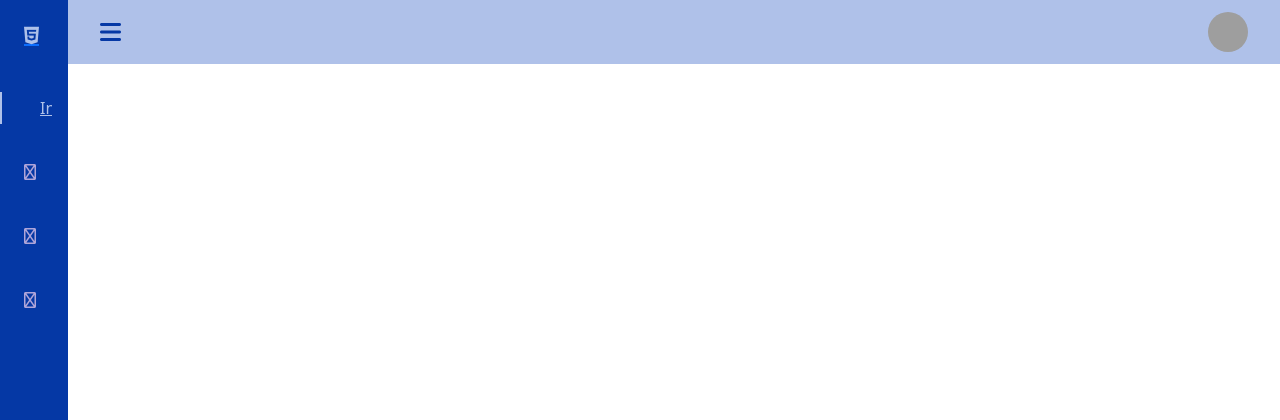
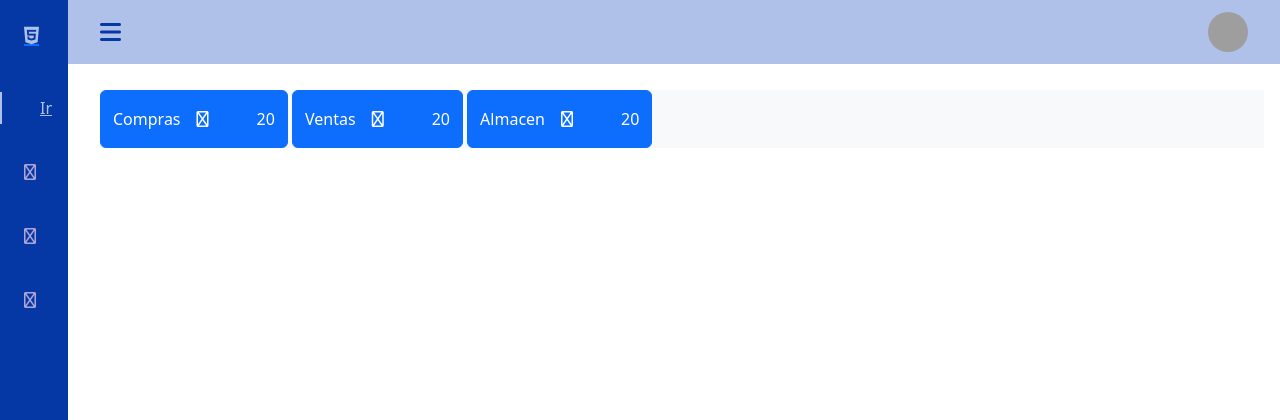
Before and after one commit to JesusAIV/CRUDTRPHP, a PHP site: page /CRUDTRPHP/inicio in a window 1280 px wide. Shown: the top 420 px of the page. Run offline with PHP 8.4, Linux system fonts and the light colour scheme; the visitor is signed in with stand-in values (Sample User, id 1); some libraries are stand-ins or nearby versions; grey boxes are pictures that could not be loaded.

Commit message:
Botones de compras, venta y almacen en inicio

```diff
--- a/view/content/inicio.php
+++ b/view/content/inicio.php
@@ -3,3 +3,39 @@
     require_once "./controller/gestionController.php";
     $gestion = new gestionController();
 ?>
+<a href="<?php echo SERVERURL; ?>compras" class="btn btn-primary py-3">
+    <div class="d-flex align-items-center gap-5">
+        <div class ="d-flex align-items-center gap-3">
+            <p class="m-0">Compras</p>
+            <i class="fa-regular fa-bag-shopping"></i>
+        </div>
+        <div>
+            <p class="m-0">20</p>
+        </div>
+    </div>
+</a>
+
+<a href="<?php echo SERVERURL; ?>ventas" class="btn btn-primary py-3">
+    <div class="d-flex align-items-center gap-5">
+        <div class="d-flex align-items-center gap-3">
+            <p class="m-0">Ventas</p>
+            <i class="fa-regular fa-cart-shopping"></i>
+        </div>
+        <div>
+            <p class="m-0">20</p>
+        </div>
+    </div>
+</a>
+
+<a href="<?php echo SERVERURL; ?>almacen" class="btn btn-primary py-3">
+<div class="d-flex aling-items-center gap-5">
+    <div class="d-flex align-items-center gap-3">
+        <p class="m-0">Almacen</p>
+        <i class="fa-regular fa-shop"></i>
+    </div>
+    <div>
+        <p class="m-0">20</p>
+    </div>
+
+</div>
+</a>
```
